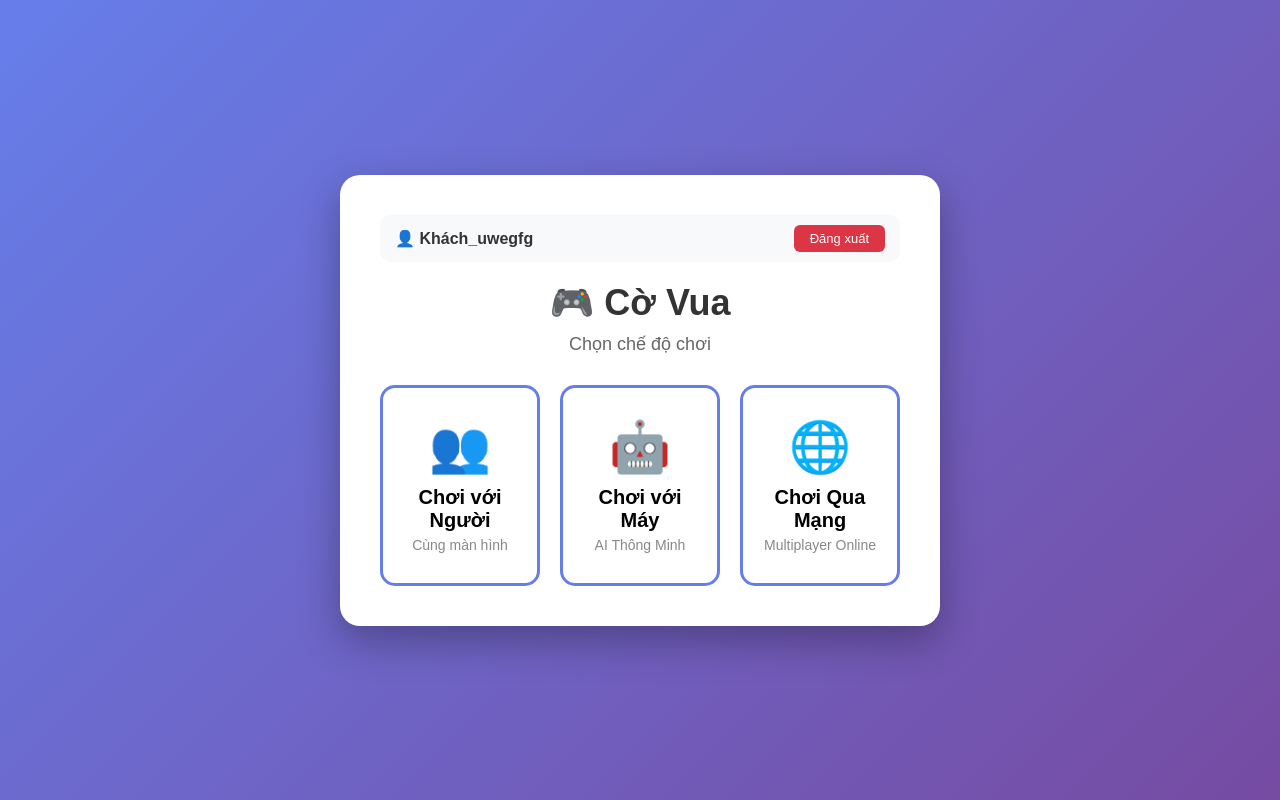
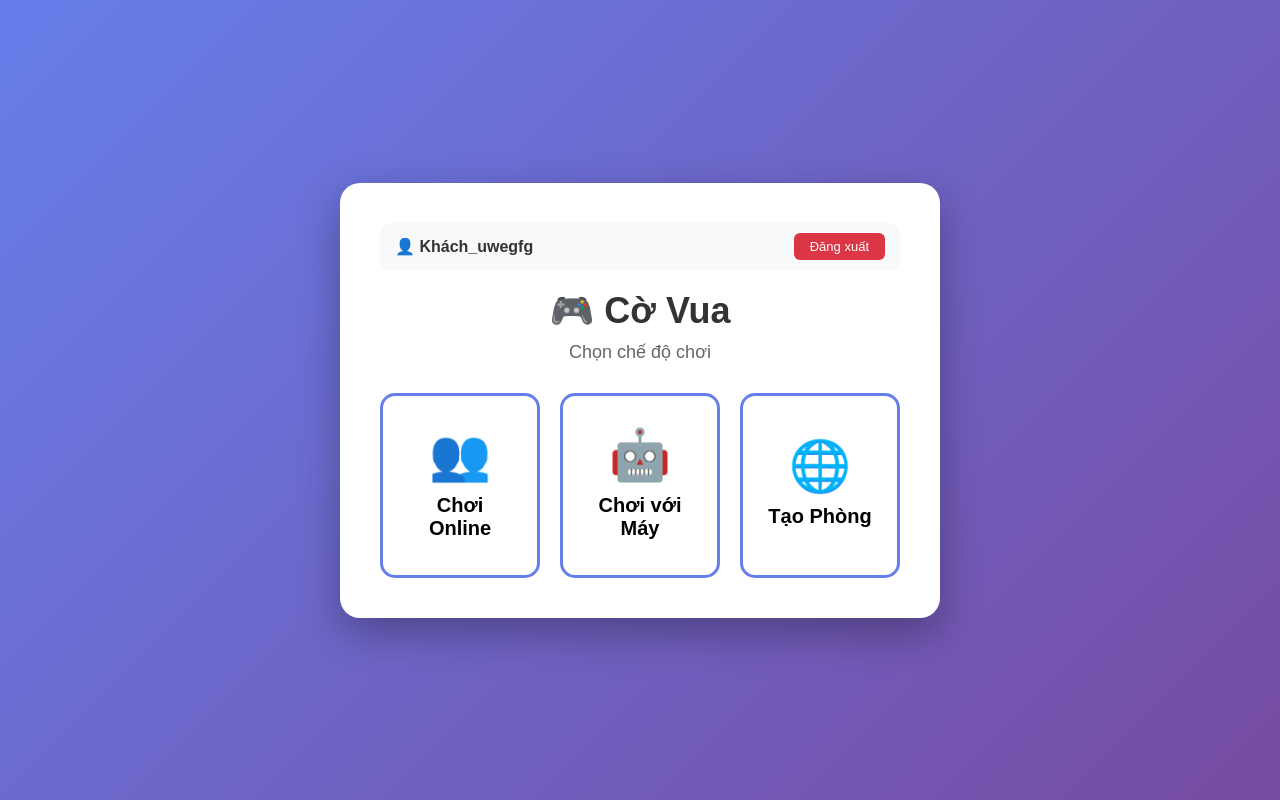
Before and after one commit to s1mpnood/chess-online, a website: page FE/index.html in a window 1280 px wide. Both pictures are taken after a click on the button "🎮 Chơi Không Cần Đăng Nhập". Drawn offline with nearby package versions, Linux system fonts and the light colour scheme.

Commit message:
Update UI: Rename mode buttons and remove descriptions

```diff
--- a/FE/index.html
+++ b/FE/index.html
@@ -77,18 +77,15 @@
             <div class="mode-buttons">
                 <button class="mode-btn" onclick="selectMode('local')">
                     <span class="mode-icon">👥</span>
-                    <h3>Chơi với Người</h3>
-                    <p>Cùng màn hình</p>
+                    <h3>Chơi Online</h3>
                 </button>
                 <button class="mode-btn" onclick="selectMode('ai')">
                     <span class="mode-icon">🤖</span>
                     <h3>Chơi với Máy</h3>
-                    <p>AI Thông Minh</p>
                 </button>
                 <button class="mode-btn" onclick="selectMode('online')">
                     <span class="mode-icon">🌐</span>
-                    <h3>Chơi Qua Mạng</h3>
-                    <p>Multiplayer Online</p>
+                    <h3>Tạo Phòng</h3>
                 </button>
             </div>
         </div>
```
